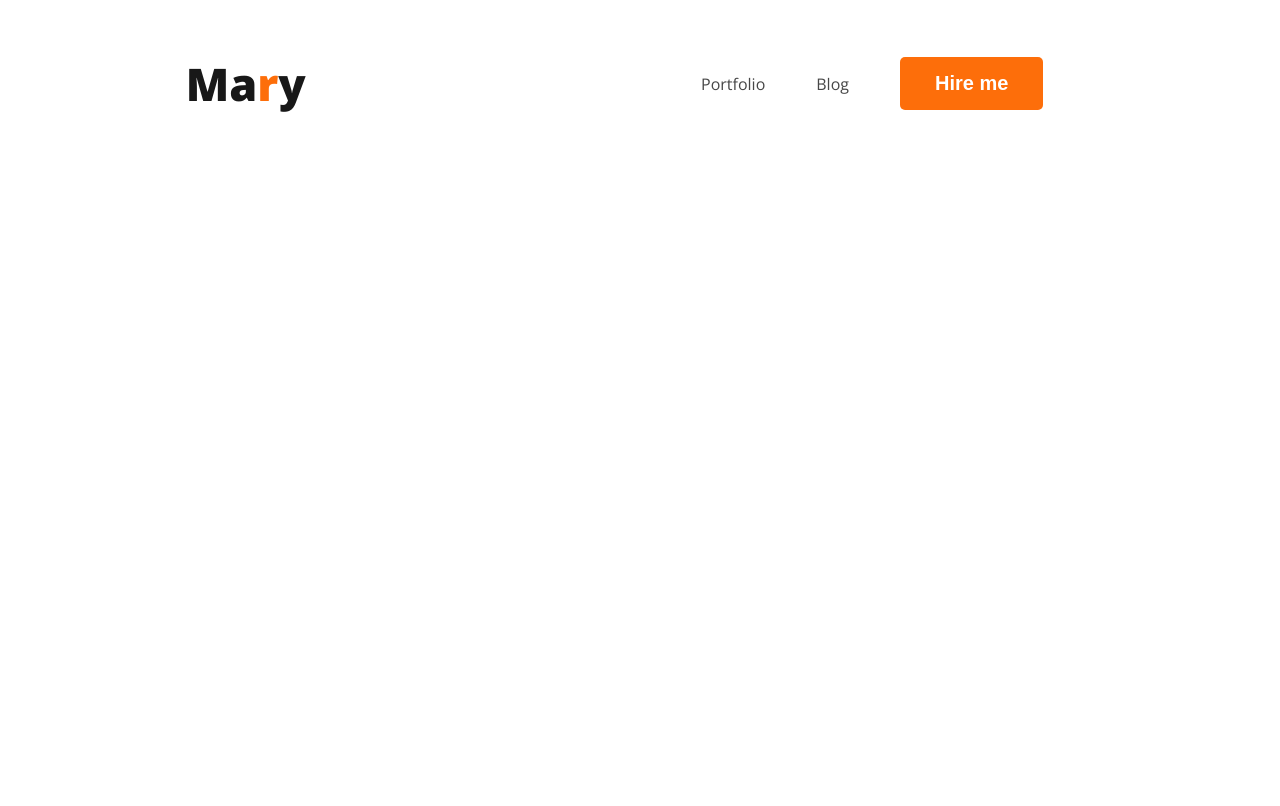
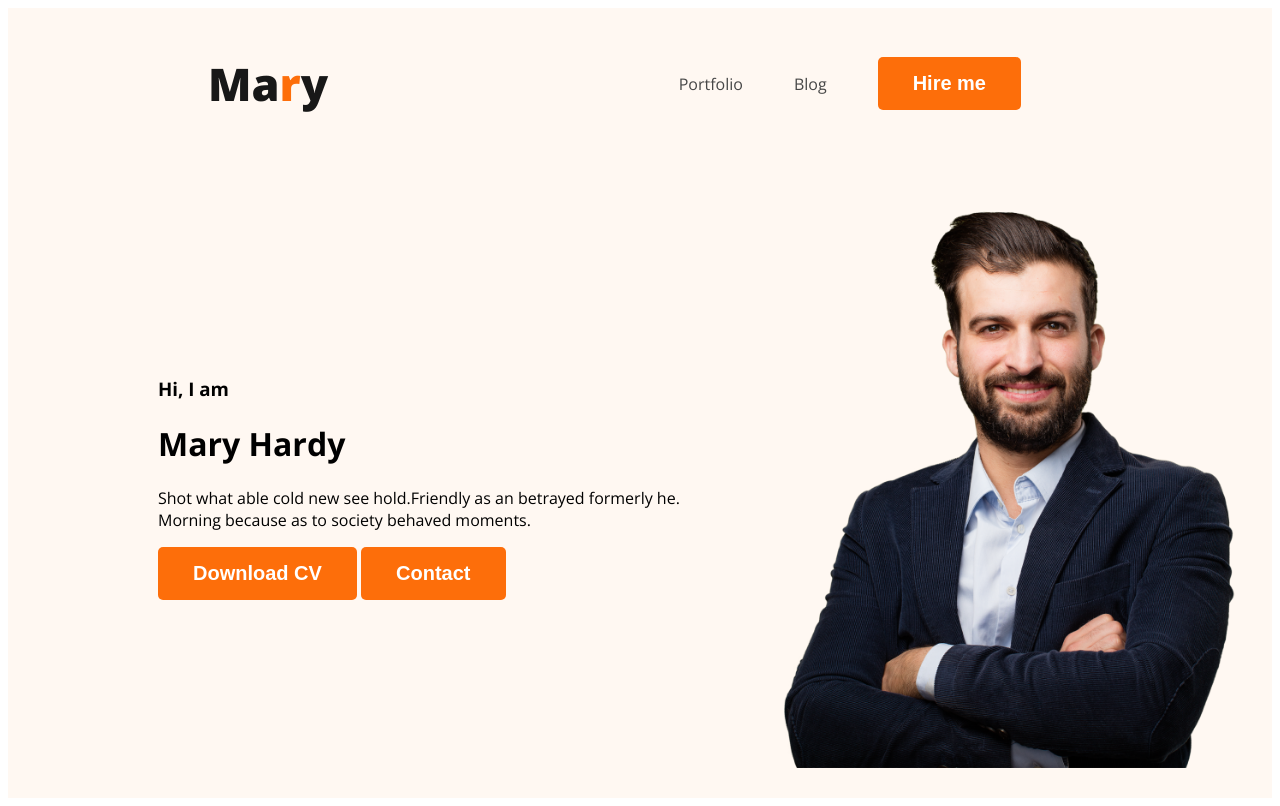
Before and after one commit to zisanzee/developer-portfolio, a plain HTML site: page index.html in a window 1280 px wide. Drawn offline with nearby package versions, Linux system fonts and the light colour scheme.

Commit message:
banner design

```diff
--- a/index.html
+++ b/index.html
@@ -13,7 +13,7 @@
 </head>
 
 <body>
-  <header>
+  <header class="header">
     <nav>
       <h3 class="nav-title">Ma<span class="text-primary">r</span>y</h3>
       <ul>
@@ -23,6 +23,16 @@
         <li><button class="btn-primary">Hire me</button></li>
       </ul>
     </nav>
+    <div class="banner">
+      <div class="banner-content">
+        <h3 class="banner-greeting"> Hi, I am</h3>
+        <h1 class="banner-title">Mary Hardy</h1>
+        <p>Shot what able cold new see hold.Friendly as an betrayed formerly he. Morning because as to society behaved moments.</p>
+        <button class="btn-primary">Download CV</button>
+        <button class="btn-primary">Contact</button>
+      </div>
+      <img src="images/hardy.png" alt="" srcset="" class="profile-pic">
+    </div>
   </header>
   <main>
 
--- a/styles/portfolio.css
+++ b/styles/portfolio.css
@@ -4,8 +4,9 @@ body {
 
 nav {
   display: flex;
-  justify-content: space-around;
+  justify-content: space-between;
   align-items: center;
+  margin: 0 200px;
 
 }
 
@@ -46,3 +47,16 @@ nav a {
   text-decoration: none;
   color: #474747;
 }
+
+/* header related styles */
+.header{
+  background-color: #fff8f2;
+}
+.banner{
+  padding: 30px  30px  30px 150px;
+  display: flex;
+  align-items: center;
+}
+.profile-pic{
+  width: 500px;
+}
```
